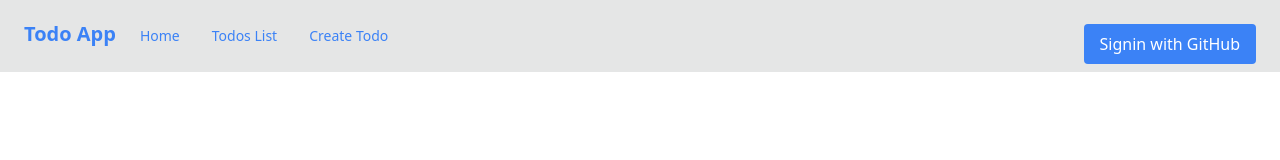
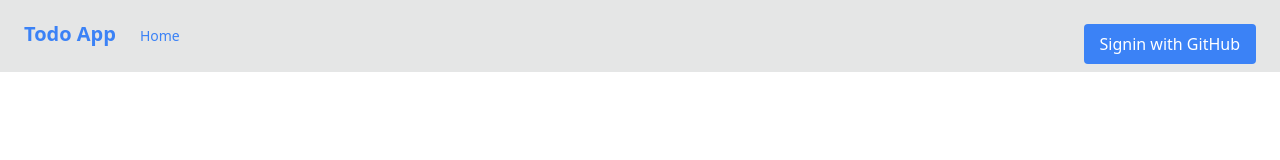
Before and after one commit to kenfj/nextjs15-todo-example, a Next.js app: page / in a window 1280 px wide. Shown: the top 160 px of the page. Built offline with nearby package versions, Linux system fonts and the light colour scheme; no server answers.

Commit message:
Replace `SignIn` and `SignOut` components with `AuthButton` in `Navbar.tsx`
* Import `AuthButton` from `@/components/AuthButton`
* Update logic to show only home page if not logged in
* Update logic to show todos list page and create todo page if logged in

```diff
--- a/src/components/Navbar.tsx
+++ b/src/components/Navbar.tsx
@@ -13,8 +13,12 @@ const Navbar = async () => {
           <Link href="/" className="text-xl font-bold">Todo App</Link>
           <ul className="menu menu-horizontal">
             <li><Link href="/">Home</Link></li>
-            <li><Link href="/todos">Todos List</Link></li>
-            <li><Link href="/todos/create">Create Todo</Link></li>
+            {session && (
+              <>
+                <li><Link href="/todos">Todos List</Link></li>
+                <li><Link href="/todos/create">Create Todo</Link></li>
+              </>
+            )}
           </ul>
         </div>
         <div className={"flex-none"}>
```
